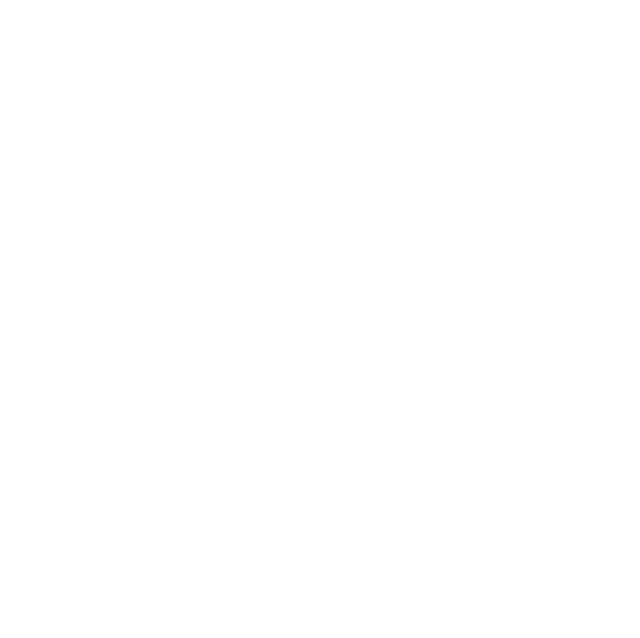
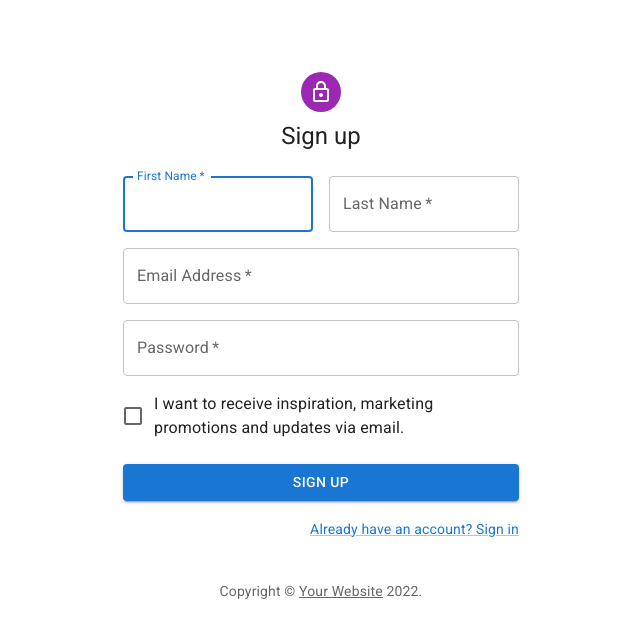
Before and after one commit to FrancoSegovia/Proyecto-Final-ft26b-G11, a React (Create React App) app in the folder client/: page /create in a window 1280 px wide. Shown: the top 638 px of the page, without its empty margins (319-959 px from the left). Built offline with nearby package versions, Linux system fonts and the light colour scheme.

Commit message:
update/materialUi-template

```diff
--- a/client/src/roles/user/views/CreateStore/CreateStore.jsx
+++ b/client/src/roles/user/views/CreateStore/CreateStore.jsx
@@ -1,22 +1,131 @@
-import React from 'react'
-import { Link } from 'react-router-dom';
-import {
-    AppBar,
-    Box,
-    Toolbar,
-    Typography,
-    InputBase,
-    Button,
-    Container,
-    IconButton
-  } from "@mui/material";
+import * as React from 'react';
+import Avatar from '@mui/material/Avatar';
+import Button from '@mui/material/Button';
+import CssBaseline from '@mui/material/CssBaseline';
+import TextField from '@mui/material/TextField';
+import FormControlLabel from '@mui/material/FormControlLabel';
+import Checkbox from '@mui/material/Checkbox';
+import Link from '@mui/material/Link';
+import Grid from '@mui/material/Grid';
+import Box from '@mui/material/Box';
+import LockOutlinedIcon from '@mui/icons-material/LockOutlined';
+import Typography from '@mui/material/Typography';
+import Container from '@mui/material/Container';
+import { createTheme, ThemeProvider } from '@mui/material/styles';
 
-function CreateStore() {
+function Copyright(props) {
   return (
-    <div>
-        <Link></Link>
-    </div>
-  )
+    <Typography variant="body2" color="text.secondary" align="center" {...props}>
+      {'Copyright © '}
+      <Link color="inherit" href="https://mui.com/">
+        Your Website
+      </Link>{' '}
+      {new Date().getFullYear()}
+      {'.'}
+    </Typography>
+  );
 }
 
-export default CreateStore
+const theme = createTheme();
+
+export default function SignUp() {
+  const handleSubmit = (event) => {
+    event.preventDefault();
+    const data = new FormData(event.currentTarget);
+    console.log({
+      email: data.get('email'),
+      password: data.get('password'),
+    });
+  };
+
+  return (
+    <ThemeProvider theme={theme}>
+      <Container component="main" maxWidth="xs">
+        <CssBaseline />
+        <Box
+          sx={{
+            marginTop: 8,
+            display: 'flex',
+            flexDirection: 'column',
+            alignItems: 'center',
+          }}
+        >
+          <Avatar sx={{ m: 1, bgcolor: 'secondary.main' }}>
+            <LockOutlinedIcon />
+          </Avatar>
+          <Typography component="h1" variant="h5">
+            Sign up
+          </Typography>
+          <Box component="form" noValidate onSubmit={handleSubmit} sx={{ mt: 3 }}>
+            <Grid container spacing={2}>
+              <Grid item xs={12} sm={6}>
+                <TextField
+                  autoComplete="given-name"
+                  name="firstName"
+                  required
+                  fullWidth
+                  id="firstName"
+                  label="First Name"
+                  autoFocus
+                />
+              </Grid>
+              <Grid item xs={12} sm={6}>
+                <TextField
+                  required
+                  fullWidth
+                  id="lastName"
+                  label="Last Name"
+                  name="lastName"
+                  autoComplete="family-name"
+                />
+              </Grid>
+              <Grid item xs={12}>
+                <TextField
+                  required
+                  fullWidth
+                  id="email"
+                  label="Email Address"
+                  name="email"
+                  autoComplete="email"
+                />
+              </Grid>
+              <Grid item xs={12}>
+                <TextField
+                  required
+                  fullWidth
+                  name="password"
+                  label="Password"
+                  type="password"
+                  id="password"
+                  autoComplete="new-password"
+                />
+              </Grid>
+              <Grid item xs={12}>
+                <FormControlLabel
+                  control={<Checkbox value="allowExtraEmails" color="primary" />}
+                  label="I want to receive inspiration, marketing promotions and updates via email."
+                />
+              </Grid>
+            </Grid>
+            <Button
+              type="submit"
+              fullWidth
+              variant="contained"
+              sx={{ mt: 3, mb: 2 }}
+            >
+              Sign Up
+            </Button>
+            <Grid container justifyContent="flex-end">
+              <Grid item>
+                <Link href="#" variant="body2">
+                  Already have an account? Sign in
+                </Link>
+              </Grid>
+            </Grid>
+          </Box>
+        </Box>
+        <Copyright sx={{ mt: 5 }} />
+      </Container>
+    </ThemeProvider>
+  );
+}
```
